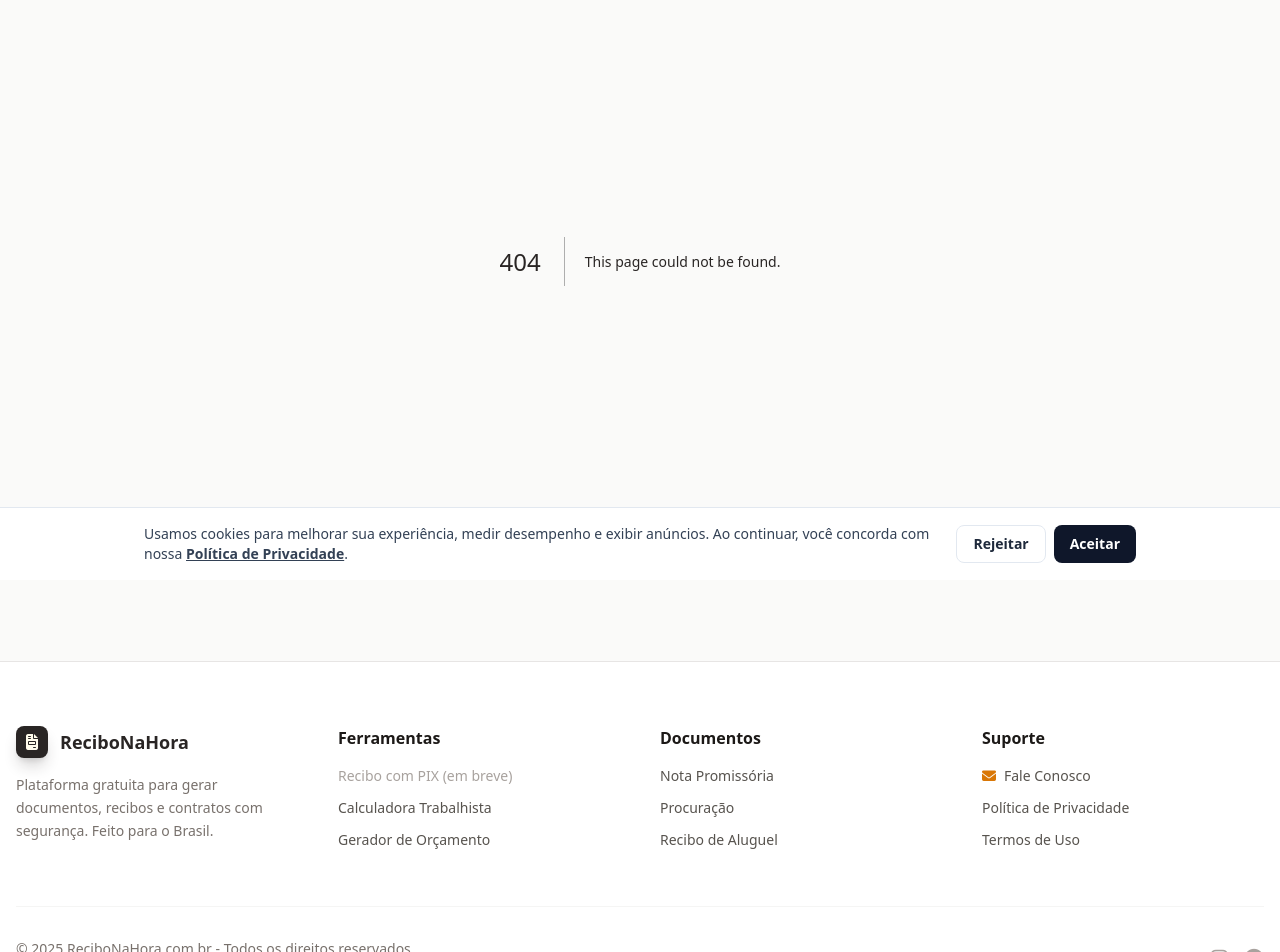
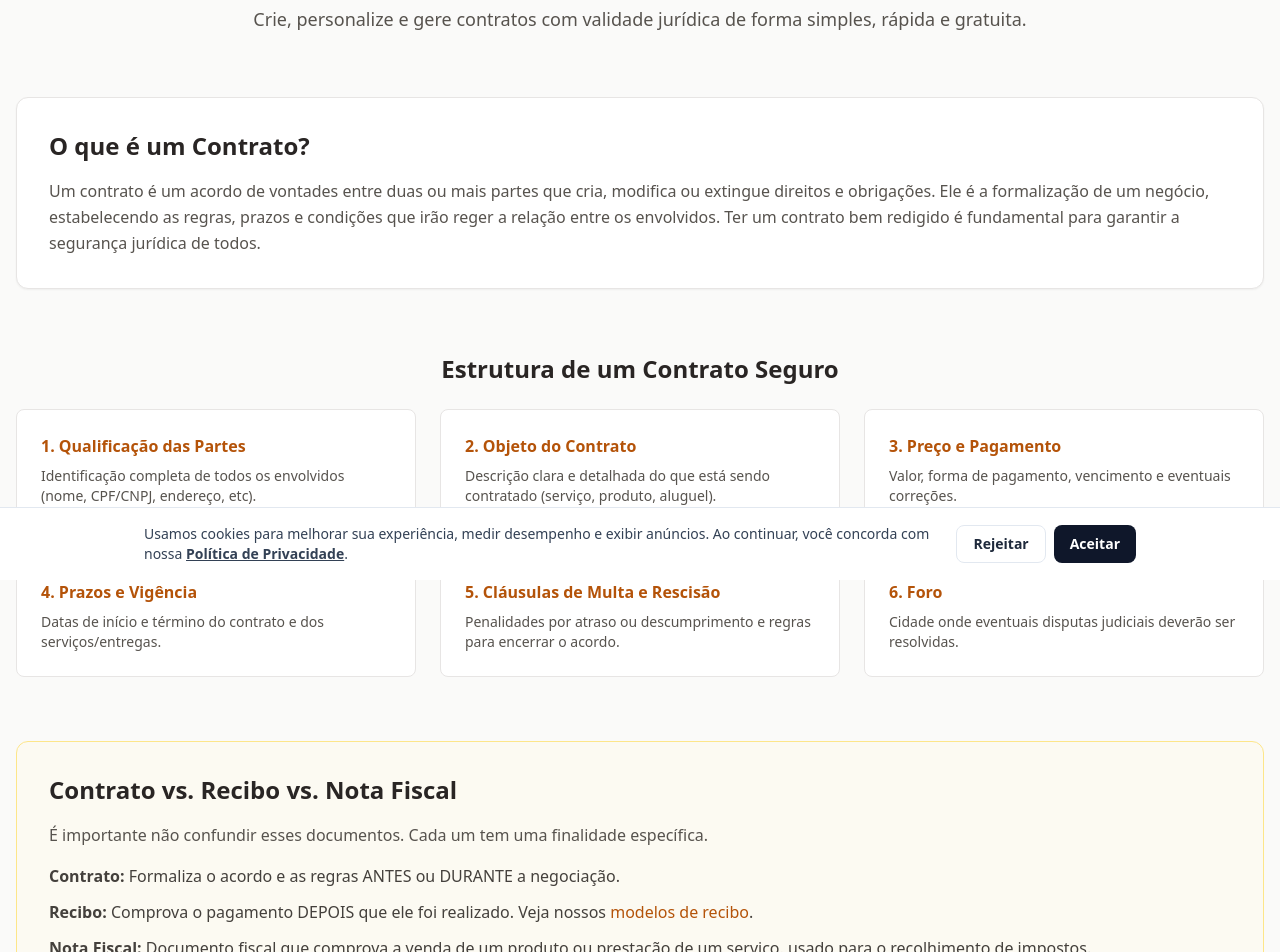
Before and after one commit to flaviomelo2213/recibo-na-hora, a Next.js app: page /contratos in a window 1280 px wide. Before the commit this address had no page. Shown: the part 220-1172 px from the top of the page. Built offline with nearby package versions, Linux system fonts and the light colour scheme.

Commit message:
feat: criar pagina pilar /contratos (SEO + FAQ schema)

```diff
--- /dev/null
+++ b/app/contratos/page.tsx
@@ -0,0 +1,166 @@
+
+import Link from "next/link";
+import type { Metadata } from "next";
+export const metadata: Metadata = {
+  title: "Gerador de Contratos Online em PDF | ReciboNaHora",
+  description:
+    "Crie contratos online em PDF com validade jurídica. Modelos para diversas finalidades. Ferramenta gratuita, rápida e segura.",
+  alternates: {
+    canonical: "/contratos",
+  },
+};
+
+const faqItems = [
+    {
+      question: "O contrato gerado online tem validade jurídica?",
+      answer: "Sim, desde que assinado pelas partes (e testemunhas, se aplicável), o contrato tem validade jurídica para a maioria dos atos da vida civil. Para alguns casos específicos, a lei exige reconhecimento de firma ou registro em cartório."
+    },
+    {
+      question: "Preciso de testemunhas no contrato?",
+      answer: "A presença de duas testemunhas que assinam o contrato junto com as partes confere a ele força de título executivo extrajudicial. Isso significa que, em caso de descumprimento, o processo de cobrança na justiça é muito mais rápido."
+    },
+    {
+      question: "O que é um 'título executivo extrajudicial'?",
+      answer: "É um documento que a lei reconhece como prova de uma dívida, permitindo que o credor inicie um processo de execução (cobrança forçada) sem a necessidade de um longo processo de conhecimento para provar que a dívida existe."
+    },
+    {
+      question: "Posso usar o gerador para qualquer tipo de contrato?",
+      answer: "Nossas ferramentas são focadas em contratos de menor complexidade, como prestação de serviços, aluguel e outros. Para operações complexas, como compra e venda de imóveis de alto valor ou questões societárias, é indispensável a consulta a um advogado."
+    },
+    {
+      question: "Qual a diferença entre assinatura digital e eletrônica?",
+      answer: "A assinatura eletrônica é um gênero amplo que inclui senhas, biometria e aceite de termos online. A assinatura digital é uma espécie mais segura, que utiliza um certificado digital (como o e-CPF) para garantir a autenticidade e integridade do documento, tendo a mesma validade de uma assinatura com firma reconhecida."
+    },
+    {
+      question: "O que acontece se uma das partes não cumprir o contrato?",
+      answer: "A parte prejudicada pode notificar a outra para que cumpra sua obrigação. Se não houver acordo, pode-se recorrer ao Poder Judiciário para exigir o cumprimento forçado, o pagamento de multas ou uma indenização por perdas e danos."
+    },
+    {
+      question: "É seguro colocar meus dados no gerador de contratos?",
+      answer: "Sim. Seguimos as melhores práticas de segurança e privacidade. Seus dados são utilizados apenas para a geração do documento e não são compartilhados. Consulte nossa Política de Privacidade para mais detalhes."
+    },
+    {
+      question: "Contrato precisa ser registrado em cartório?",
+      answer: "Na maioria dos casos, não. O registro em Cartório de Títulos e Documentos é necessário principalmente para que o contrato tenha validade perante terceiros (publicidade), não para ter validade entre as partes que o assinaram."
+    }
+  ];
+
+export default function ContratosPage() {
+    const faqJsonLd = {
+        "@context": "https://schema.org",
+        "@type": "FAQPage",
+        "mainEntity": faqItems.map(item => ({
+          "@type": "Question",
+          "name": item.question,
+          "acceptedAnswer": {
+            "@type": "Answer",
+            "text": item.answer
+          }
+        }))
+      };
+
+  return (
+    <>
+      <script
+        type="application/ld+json"
+        dangerouslySetInnerHTML={{ __html: JSON.stringify(faqJsonLd) }}
+      />
+      <main className="container mx-auto px-4 py-12 md:py-20">
+        {/* Cabeçalho */}
+        <header className="text-center max-w-4xl mx-auto mb-16">
+          <h1 className="text-4xl md:text-5xl font-extrabold text-stone-800 mb-4 tracking-tight">
+            Gerador de Contratos Online em PDF
+          </h1>
+          <p className="text-lg text-stone-600">
+            Crie, personalize e gere contratos com validade jurídica de forma
+            simples, rápida e gratuita.
+          </p>
+        </header>
+
+        {/* Seção 1: O que é Contrato */}
+        <section className="mb-16 bg-white p-8 rounded-xl border border-stone-200 shadow-sm">
+          <h2 className="text-2xl font-bold text-stone-800 mb-4">
+            O que é um Contrato?
+          </h2>
+          <p className="text-stone-600 leading-relaxed">
+            Um contrato é um acordo de vontades entre duas ou mais partes que cria, modifica ou extingue direitos e obrigações. Ele é a formalização de um negócio, estabelecendo as regras, prazos e condições que irão reger a relação entre os envolvidos. Ter um contrato bem redigido é fundamental para garantir a segurança jurídica de todos.
+          </p>
+        </section>
+
+        {/* Seção 2: Cláusulas Essenciais */}
+        <section className="mb-16">
+          <h2 className="text-2xl font-bold text-stone-800 mb-6 text-center">
+            Estrutura de um Contrato Seguro
+          </h2>
+          <div className="grid md:grid-cols-3 gap-6">
+            <div className="bg-white p-6 rounded-lg border border-stone-200">
+              <h3 className="font-bold text-amber-700 mb-2">1. Qualificação das Partes</h3>
+              <p className="text-sm text-stone-600">Identificação completa de todos os envolvidos (nome, CPF/CNPJ, endereço, etc).</p>
+            </div>
+            <div className="bg-white p-6 rounded-lg border border-stone-200">
+              <h3 className="font-bold text-amber-700 mb-2">2. Objeto do Contrato</h3>
+              <p className="text-sm text-stone-600">Descrição clara e detalhada do que está sendo contratado (serviço, produto, aluguel).</p>
+            </div>
+            <div className="bg-white p-6 rounded-lg border border-stone-200">
+              <h3 className="font-bold text-amber-700 mb-2">3. Preço e Pagamento</h3>
+              <p className="text-sm text-stone-600">Valor, forma de pagamento, vencimento e eventuais correções.</p>
+            </div>
+            <div className="bg-white p-6 rounded-lg border border-stone-200">
+              <h3 className="font-bold text-amber-700 mb-2">4. Prazos e Vigência</h3>
+              <p className="text-sm text-stone-600">Datas de início e término do contrato e dos serviços/entregas.</p>
+            </div>
+            <div className="bg-white p-6 rounded-lg border border-stone-200">
+              <h3 className="font-bold text-amber-700 mb-2">5. Cláusulas de Multa e Rescisão</h3>
+              <p className="text-sm text-stone-600">Penalidades por atraso ou descumprimento e regras para encerrar o acordo.</p>
+            </div>
+             <div className="bg-white p-6 rounded-lg border border-stone-200">
+              <h3 className="font-bold text-amber-700 mb-2">6. Foro</h3>
+              <p className="text-sm text-stone-600">Cidade onde eventuais disputas judiciais deverão ser resolvidas.</p>
+            </div>
+          </div>
+        </section>
+
+        {/* Seção 3: Contrato vs. Outros Documentos */}
+        <section className="mb-16 bg-amber-50/50 p-8 rounded-xl border border-amber-200">
+           <h2 className="text-2xl font-bold text-stone-800 mb-4">
+            Contrato vs. Recibo vs. Nota Fiscal
+          </h2>
+          <p className="text-stone-600 leading-relaxed mb-4">
+            É importante não confundir esses documentos. Cada um tem uma finalidade específica.
+          </p>
+          <ul className="space-y-3 text-stone-700">
+            <li><span className="font-bold">Contrato:</span> Formaliza o acordo e as regras ANTES ou DURANTE a negociação.</li>
+            <li><span className="font-bold">Recibo:</span> Comprova o pagamento DEPOIS que ele foi realizado. Veja nossos <Link href="/recibos" className="text-amber-700 hover:underline font-medium">modelos de recibo</Link>.</li>
+            <li><span className="font-bold">Nota Fiscal:</span> Documento fiscal que comprova a venda de um produto ou prestação de um serviço, usado para o recolhimento de impostos.</li>
+          </ul>
+           <p className="text-sm text-stone-500 mt-4">Explore todas as nossas <Link href="/ferramentas" className="text-amber-700 hover:underline">ferramentas gratuitas</Link> para encontrar o documento certo para sua necessidade, como a <Link href="/ferramentas/procuracao" className="text-amber-700 hover:underline">Procuração</Link> ou o <Link href="/ferramentas/imobiliario" className="text-amber-700 hover:underline">Recibo de Aluguel</Link>.</p>
+        </section>
+
+        {/* Seção 4: FAQ */}
+        <section>
+            <h2 className="text-3xl font-bold text-center text-stone-800 mb-8">
+                Perguntas Frequentes (FAQ)
+            </h2>
+            <div className="max-w-3xl mx-auto">
+                <div className="space-y-4">
+                {faqItems.map((item, index) => (
+                    <details key={index} className="group bg-white p-5 rounded-lg border shadow-sm">
+                        <summary className="flex justify-between items-center font-semibold text-stone-800 cursor-pointer list-none">
+                            <span>{item.question}</span>
+                            <span className="transition group-open:rotate-180">
+                                <svg fill="none" height="24" shapeRendering="geometricPrecision" stroke="currentColor" strokeLinecap="round" strokeLinejoin="round" strokeWidth="1.5" viewBox="0 0 24 24" width="24"><path d="M6 9l6 6 6-6"></path></svg>
+                            </span>
+                        </summary>
+                        <p className="text-stone-600 mt-3 leading-relaxed">
+                            {item.answer}
+                        </p>
+                    </details>
+                ))}
+                </div>
+            </div>
+        </section>
+
+      </main>
+    </>
+  );
+}
```
